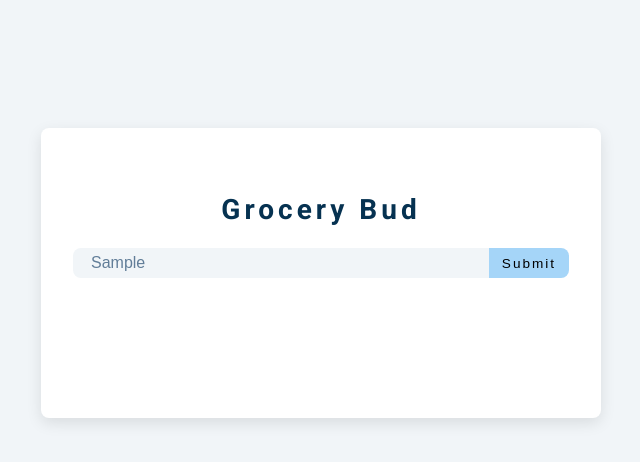
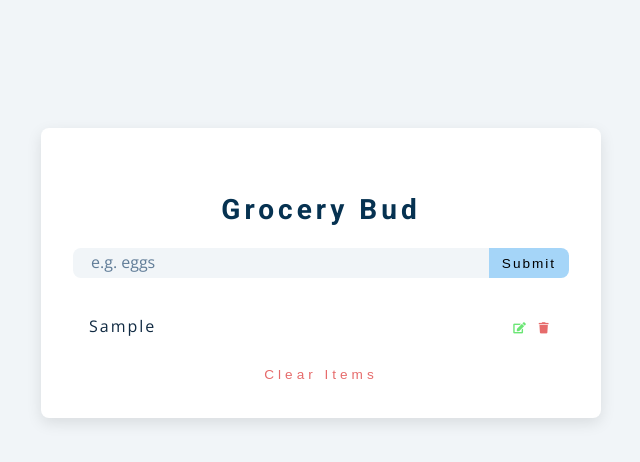
Before and after one commit to JoeTechx/javascript-project, a plain HTML site: page 14-grocery-bud-todo-list/index.Html in a window 1280 px wide. Both pictures are taken after typing "Sample" into the empty fields and a click on the button "Submit". Shown: the whole page, without its empty margins (319-959 px from the left). Drawn offline with nearby package versions, Linux system fonts and the light colour scheme.

Commit message:
more JS is coming

```diff
--- a/14-grocery-bud-todo-list/app.js
+++ b/14-grocery-bud-todo-list/app.js
@@ -13,13 +13,80 @@ let editID = "";
 // ****** EVENT LISTENERS **********
 //submit form
 form.addEventListener("submit", addItem);
+clearBtn.addEventListener("click", clearItems);
 // ****** FUNCTIONS **********
 function addItem(e) {
-    e.preventDefault();
-    const value = grocery.value
-    const id = new Date().getTime().toString();
-    console.log(id);
+  e.preventDefault();
+  const value = grocery.value;
+  if (value) {
+    console.log("value is truthy");
+  }
+
+  const id = new Date().getTime().toString();
+  if (value && !editFlag) {
+    const element = document.createElement("article");
+    // add class
+    element.classList.add("grocery-item");
+    // add id
+    const attr = document.createAttribute("data-id");
+    attr.value = id;
+    element.setAttributeNode(attr);
+    element.innerHTML = `<p class="title">${value}</p>
+             <div class="btn-container">
+                    <button type="button" class="edit-btn">
+                      <i class="fas fa-edit"></i>
+                    </button>
+                     <button type="button" class="delete-btn">
+                 <i class="fas fa-trash"></i>
+              </button>
+            </div>`;
+    // append child
+    list.appendChild(element);
+    // display Alert
+    displayAlert("item added to the list", "success");
+    // show container
+    container.classList.add("show-container");
+    // add to local storage
+    addToLocalStorage(id, value);
+    // set back to default
+    setBackToDefault();
+  } else if (value && editFlag) {
+    console.log("editing bow");
+  } else {
+    displayAlert("please enter value", "danger");
+  }
+}
+// display alert
+function displayAlert(text, action) {
+  alert.textContent = text;
+  alert.classList.add(`alert-${action}`);
+
+  // remove alert
+  setTimeout(function () {
+    alert.textContent = "";
+    alert.classList.remove(`alert-${action}`);
+  }, 1000);
+}
+//  clear items
+function clearItems(){
+    const items = document.querySelectorAll(".grocery-item");
+  if (items.length  > 0){
+      items.forEach(function (item){
+          list.removeChild(item);
+      });
+  }
+  container.classList.remove("show-container")
+  displayAlert("empty list", "danger");
+}
+// set back to default
+function setBackToDefault() {
+grocery.value = "";
+editFlag = false;
+editID = "";
+submitBtn.textContent = "submit";
 }
 // ****** LOCAL STORAGE **********
-
+function addToLocalStorage(id, value) {
+  console.log("added to local storage");
+}
 // ****** SETUP ITEMS **********
--- a/14-grocery-bud-todo-list/index.Html
+++ b/14-grocery-bud-todo-list/index.Html
@@ -26,17 +26,7 @@
       <!-- list  -->
       <div class="grocery-container">
         <div class="grocery-list">
-          <article class="grocery-item">
-            <p class="title">item</p>
-            <div class="btn-container">
-              <button type="button" class="edit-btn">
-                <i class="fas fa-edit"></i>
-              </button>
-              <button type="button" class="delete-btn">
-                <i class="fas fa-trash"></i>
-              </button>
-            </div>
-          </article>
+
         </div>
         <!-- button  -->
         <button type="button" class="clear-btn">clear items</button>
```
